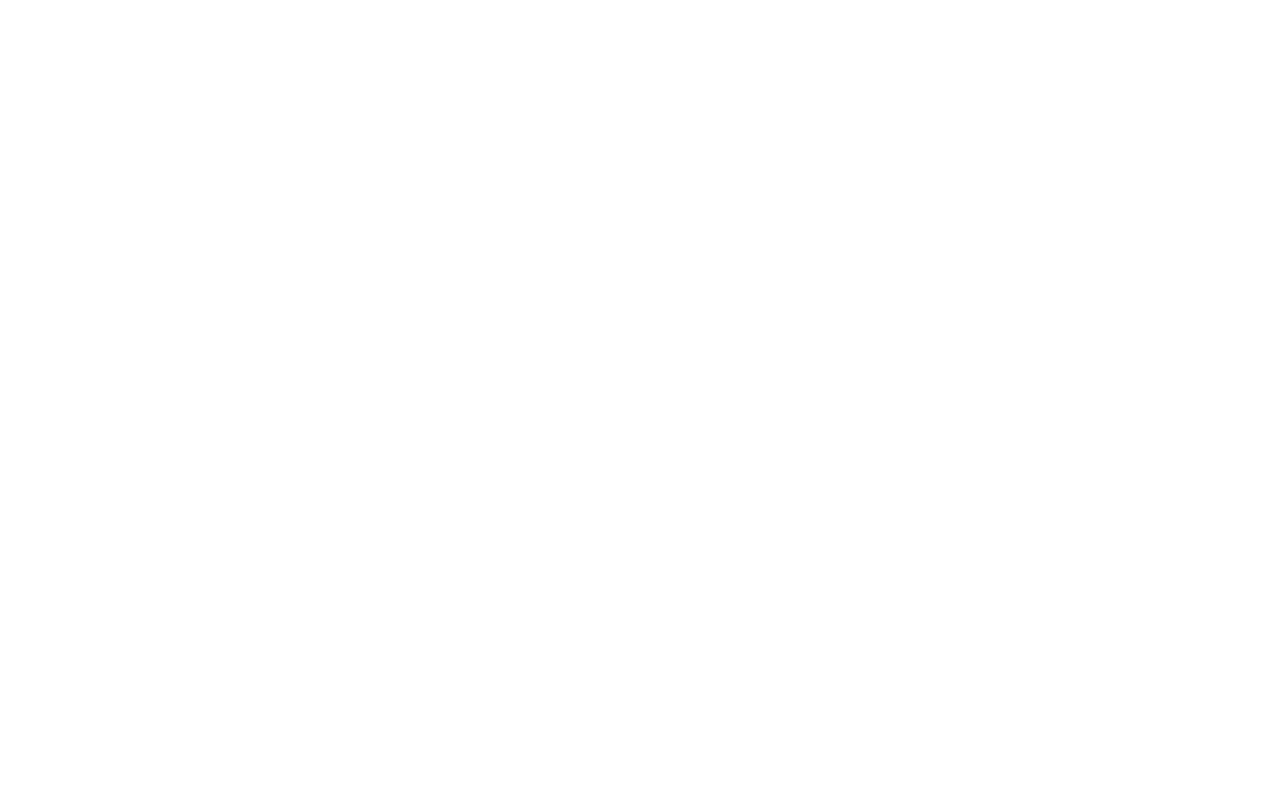
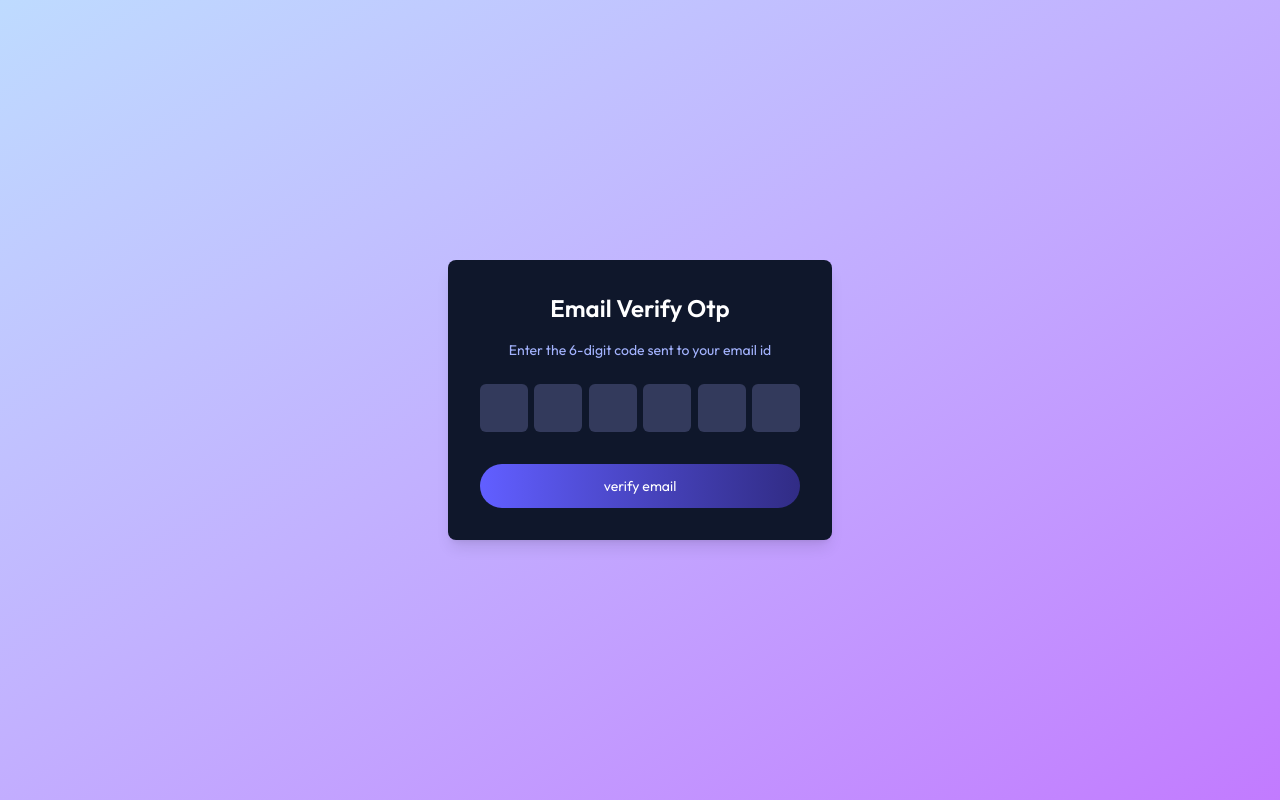
Before and after one commit to joysof/chat_app, a React (Vite) app in the folder frontend/: page /verify-email in a window 1280 px wide. Before the commit this address had no page. Built offline with nearby package versions, Linux system fonts and the light colour scheme.

Commit message:
email verify complated

```diff
--- a/frontend/src/App.jsx
+++ b/frontend/src/App.jsx
@@ -3,6 +3,7 @@
 import Home from './pages/Home'
 import Login from './pages/Login'
 import Profile from './pages/Profile'
+import EmailVerify from './pages/VerifyEmail'
 
 const App = () => {
   return <div className="bg-[url('./assets/bgImage.svg')] bg-contain">
@@ -10,6 +11,7 @@
       <Route path='/' element={<Home/>}/>
       <Route path='/login' element={<Login/>}/>
       <Route path='/profile' element={<Profile/>}/>
+      <Route path='/verify-email' element={<EmailVerify/>}/>
     </Routes>
 
     </div>
--- a/frontend/src/context/AuthContext.jsx
+++ b/frontend/src/context/AuthContext.jsx
@@ -1,5 +1,6 @@
 import { createContext, useState } from "react";
 import axios from "axios";
+import { useNavigate } from "react-router-dom";
 
 
 
@@ -9,7 +10,7 @@
 export const AuhtProvider = ({children}) =>{
     const [user , setUser] = useState(null)
     const [token , setToken ] = useState(localStorage.getItem("token") || null)
-
+    const navigate = useNavigate()
     const [loading , setLoding] = useState(false)
 
     const backend_url = import.meta.env.VITE_BACKEND_URL
@@ -31,15 +32,18 @@
         setLoding(true)
         try {
             const res = await axios.post(`${backend_url}/api/v1/auth/register` , {firstName , lastName , email , password , bio})
-
-            setUser(res.data.data.attributes.user)
-
+             const user = res.data.data.attributes.user
+            setUser(user)
+            const registeredEmail = res.data.data?.email || email
+            localStorage.setItem("email", registeredEmail?.trim().toLowerCase())
+            console.log(registeredEmail)
+            // navigate("/verify-email")
         } catch (error) {
             console.log(error)
         }
     }
     return (
-        <AuthContext.Provider value={{user , token , loading ,register , login}}>
+        <AuthContext.Provider value={{user , token , loading ,register , login , backend_url}}>
             {children}
         </AuthContext.Provider>
     )
--- a/frontend/src/pages/Login.jsx
+++ b/frontend/src/pages/Login.jsx
@@ -9,7 +9,6 @@
   const [lastName, setLastName] = useState('')
   const [email , setEmail] = useState('')
   const [Password , setPassword] = useState('')
-  const [bio , setBio] = useState('')
   const {login , register} = useContext(AuthContext)
   const [isDataSubmitted , setIsDataSubmitted] = useState(false)
 
@@ -19,7 +18,7 @@
     e.preventDefault()
     if (currentState === "Sing Up") {
       register(firstName , lastName , email , Password)
-      navigate('/profile')
+      navigate('/verify-email')
     }else{
       login(email , Password)
       navigate('/')
@@ -62,14 +61,6 @@
                 <input type="password" placeholder='password' required className='p-2 border border-gray-500 rounded-md focus:outline-none focus:ring-2 focus:ring-indigo-500' onChange={(e) =>setPassword(e.target.value) } value={Password}/>
                 </>
               )}
-              {
-                currentState === 'Sing Up' && isDataSubmitted && (
-                  <textarea onChange={(e)=>setBio(e.target.value)} value={bio} role='4' className='p-2 border border-gray-500 rounded-md focus:outline-none focus:ring-2 focus:ring-indigo-500' placeholder='Provide a  Short bio...' required>
-
-                  </textarea>
-
-                )
-              }
             <button type='submit' className='py-3 bg-gradient-to-r from-purple-400 to-violet-600 text-white rounded-md cursor-pointer'>{currentState === 'Sing Up' ? "Create Accout" : "Login Now"}</button>
 
             <div className='flex items-center gap-2 text-sm text-gray-500'>
--- a/frontend/src/pages/Profile.jsx
+++ b/frontend/src/pages/Profile.jsx
@@ -4,7 +4,6 @@
 const Profile = () => {
   const [selectedImg, setSelectedImg] = useState(null)
   const [name, setName] = useState('Your name')
-  const [bio, setBio] = useState('Hi iam using chat')
   const navigate = useNavigate()
 
 
@@ -47,14 +46,6 @@
             placeholder="your name "
             className=" p-2 border border-gray-500 rounded-md focus:outline-none focus:ring-2 focus:ring-violet-400"
           />
-          <textarea
-            onChange={(e) => setBio(e.target.value)}
-            value={bio}
-            roles="4"
-            className="p-2 border border-gray-500 rounded-md focus:outline-none focus:ring-2 focus:ring-indigo-500"
-            placeholder="Write profile bio "
-
-          ></textarea>
           <button className='py-3 bg-gradient-to-r from-purple-400 to-violet-600 text-white rounded-md cursor-pointer' type='submit'>save</button>
         </form>
         <img src={assets.logo_icon} className='max-w-44 aspect-square rounded-full mx-10 max-sm:mt-10 ' alt="" />
--- /dev/null
+++ b/frontend/src/pages/VerifyEmail.jsx
@@ -0,0 +1,71 @@
+import React, { useContext} from 'react'
+import axios from 'axios'
+import { toast } from 'react-toastify'
+import { AuthContext } from '../context/AuthContext'
+
+
+const EmailVerify = () => {
+  const inputRefs = React.useRef([])
+  const { backend_url , navigate} = useContext(AuthContext)
+
+  const handleInput = (e , index) =>{
+    if (e.target.value.length > 0 && index < inputRefs.current.length - 1) {
+        inputRefs.current[index + 1].focus()
+    }
+  }
+  const handleKeyDown  = (e , index) =>{
+    if (e.key === 'Backspace' && e.target.value === '' && index > 0) {
+      inputRefs.current[index - 1].focus()
+    }
+  }
+  const handlePaste = (e)=>{
+    const paste = e.clipboardData.getData('text')
+    const pasteArray = paste.split('')
+    pasteArray.forEach((char, index) =>{
+      if(inputRefs.current[index]){
+        inputRefs.current[index].value =char
+      }
+    })
+  }
+
+  const onsubmitHandler = async (e) =>{
+    try {
+        e.preventDefault()
+        const otpArray = inputRefs.current.map(e => e.value)
+        const code = otpArray.join('')
+        const email = localStorage.getItem("email");
+        console.log(email)
+        const {data} = await axios.post(`${backend_url}/api/v1/auth/verify-email`, {email,code})
+        if (data.success) {
+          toast.success(data.message)
+          navigate('/')
+        }else{
+          toast.error(data.message)
+        }
+    } catch (error) {
+      toast.error(error.message)
+      console.log(error)
+    }
+  }
+  return (
+    <div className='flex items-center justify-center min-h-screen bg-gradient-to-br from-blue-200 to-purple-400'>
+          {/* <img onClick={() =>navigate('/')}  className=' absolute left-5 sm:left-20 top-5 w-28 sm:w-32 cursor-pointer' src='' alt="" /> */}
+          <form onSubmit={onsubmitHandler} className='bg-slate-900 p-8 rounded-lg shadow-lg w-96 text-sm'>
+            <h1 className='text-white text-2xl font-semibold text-center mb-4 capitalize'>Email verify otp</h1>
+            <p className='text-center mb-6 text-indigo-300'>Enter the 6-digit code sent to your email id </p>
+            <div className='flex justify-between mb-8' onPaste={handlePaste}>
+              {Array(6).fill(0).map((_ ,index) =>(
+                <input ref={e => inputRefs.current[index] =e}
+                  onInput={(e) => handleInput(e , index)}
+                  onKeyDown={(e) => handleKeyDown(e , index)}
+                type="text" maxLength={1} key={index} className='w-12 h-12 bg-[#333a5c] text-white text-center text-xl rounded-md' required />
+              ))}
+
+            </div>
+            <button type='submit' className='w-full py-3 bg-gradient-to-r from-indigo-500 to-indigo-900 text-white rounded-full'>verify email</button>
+          </form>
+    </div>
+  )
+}
+
+export default EmailVerify
```
Also changed, not shown: 1 other file (tests, documents, lock files or other folders).
